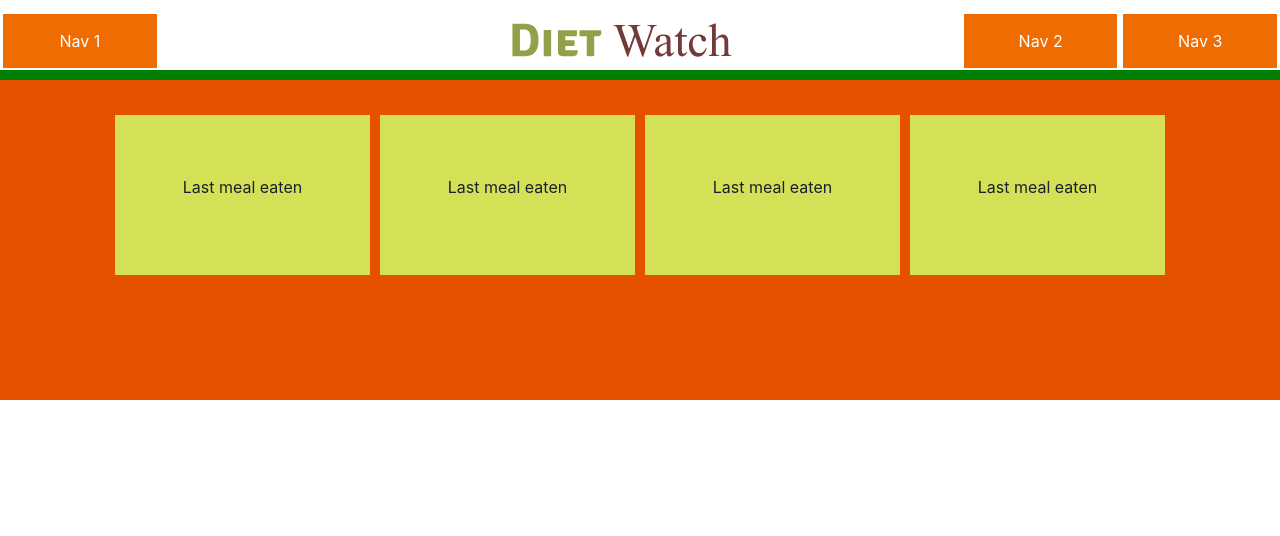
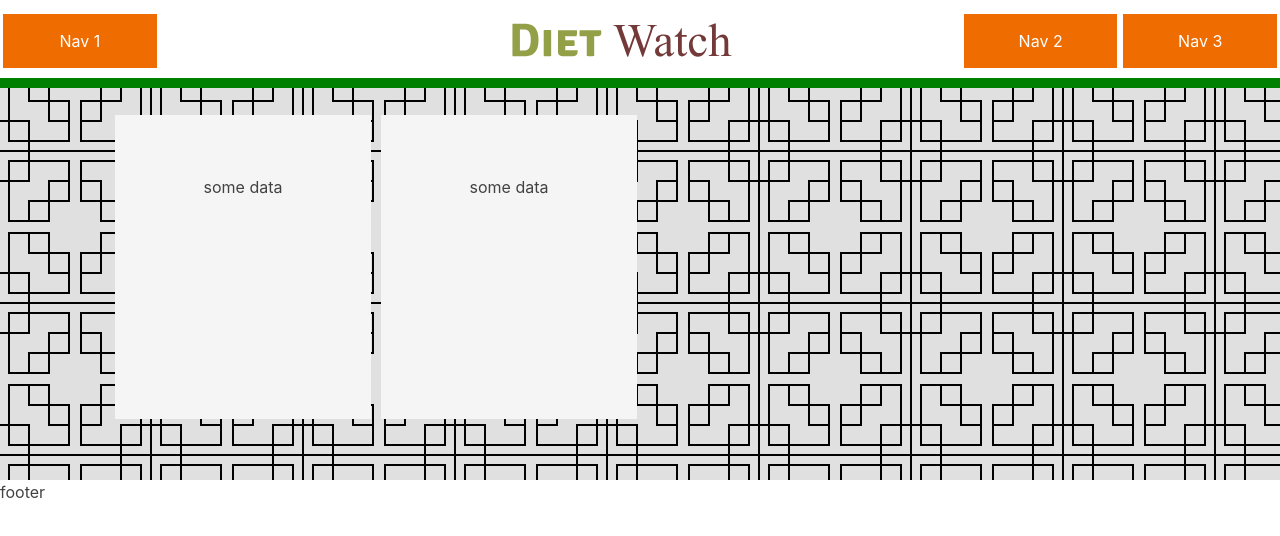
Before and after one commit to x0can/droppe-xmas, a Next.js app: page / in a window 1280 px wide. Shown: the top 536 px of the page. Built offline with nearby package versions, Linux system fonts and the light colour scheme.

Commit message:
meal layout

```diff
--- a/components/landingPage.tsx
+++ b/components/landingPage.tsx
@@ -1,17 +1,22 @@
 import { Box, Flex } from "@chakra-ui/react";
+import MealLayout from "./mealLayout";
 import Navbar from "./navBar";
 
 const LandingPage = ({ children }) => {
   return (
     <Flex top="0">
       <Navbar />
-      <Box
-        overflowX="hidden"
-        bgColor="orange.900"
-        height="50vh"
-        padding="30px"
-        width="100vw"
-      >
+      <Box overflowY="auto">
+        <Box
+          overflow="hidden"
+          bgColor="gray.300"
+          backgroundImage="url(/temple.svg)"
+          height="60vh"
+          padding="30px"
+          width="100vw"
+        >
+          <MealLayout />
+        </Box>
         {children}
       </Box>
     </Flex>
--- a/components/mealBox.tsx
+++ b/components/mealBox.tsx
@@ -2,9 +2,9 @@
 
 const MealBox = () => {
   return (
-    <Box width="20vw" height="20vh" bgColor="green.400" margin="5px">
+    <Box width="20vw" height="38vh" bgColor="gray.100" margin="5px">
       <Flex align="center" justify="center" padding="60px">
-        Last meal eaten
+        some data
       </Flex>
     </Box>
   );
--- /dev/null
+++ b/components/mealLayout.tsx
@@ -0,0 +1,13 @@
+import { Flex } from "@chakra-ui/layout";
+import MealBox from "./mealBox";
+
+const MealLayout = () => {
+  return (
+    <Flex padding="20">
+      <MealBox />
+      <MealBox />
+    </Flex>
+  );
+};
+
+export default MealLayout;
--- a/components/navBar.tsx
+++ b/components/navBar.tsx
@@ -5,7 +5,7 @@
 const Navbar = () => {
   return (
     <Box
-      height="10vh"
+      height="11vh"
       width="100vw"
       borderBottom="10px solid green"
       bgColor="white"
--- a/pages/_app.tsx
+++ b/pages/_app.tsx
@@ -25,6 +25,17 @@
       800: "#EF6C00",
       900: "#E65100",
     },
+    gray: {
+      100: "#F5F5F5",
+      200: "#EEEEEE",
+      300: "#E0E0E0",
+      400: "#BDBDBD",
+      500: "#9E9E9E",
+      600: "#757575",
+      700: "#616161",
+      800: "#424242",
+      900: "#212121",
+    }
   },
   components: {
     Button: {
--- a/pages/index.tsx
+++ b/pages/index.tsx
@@ -1,16 +1,9 @@
-import { Flex } from "@chakra-ui/layout";
 import LandingPage from "../components/landingPage";
-import MealBox from "../components/mealBox";
 
 const Home = () => {
   return (
     <LandingPage>
-      <Flex padding="20">
-        <MealBox />
-        <MealBox />
-        <MealBox />
-        <MealBox />
-      </Flex>
+      footer
     </LandingPage>
   );
 };
```
Also changed, not shown: public/burger1.jpeg (added).
